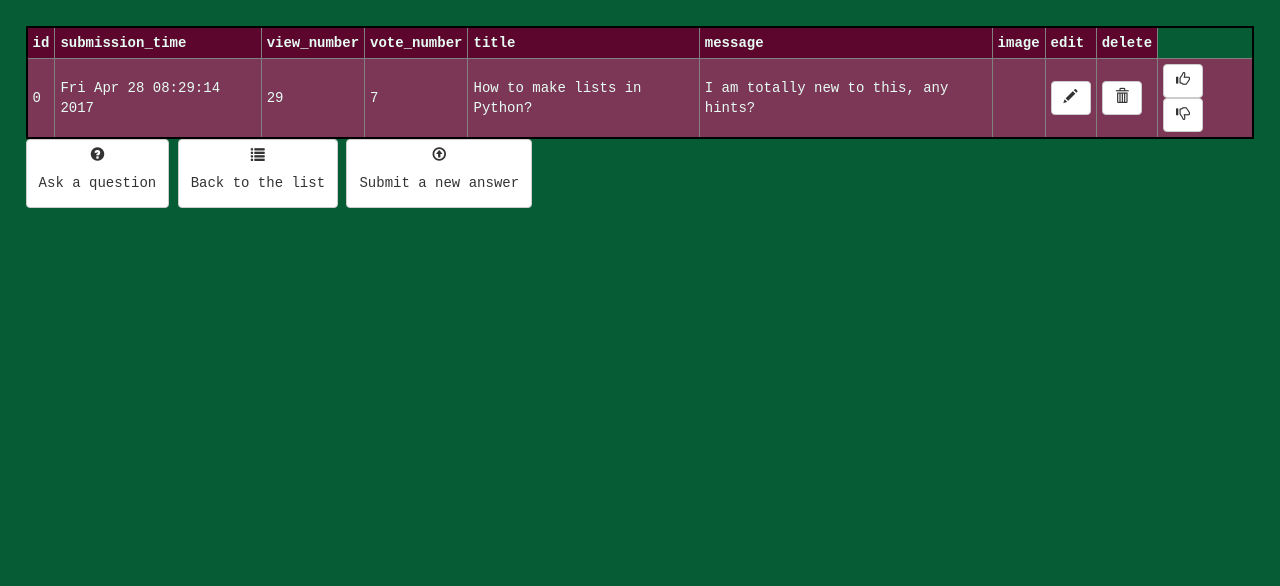
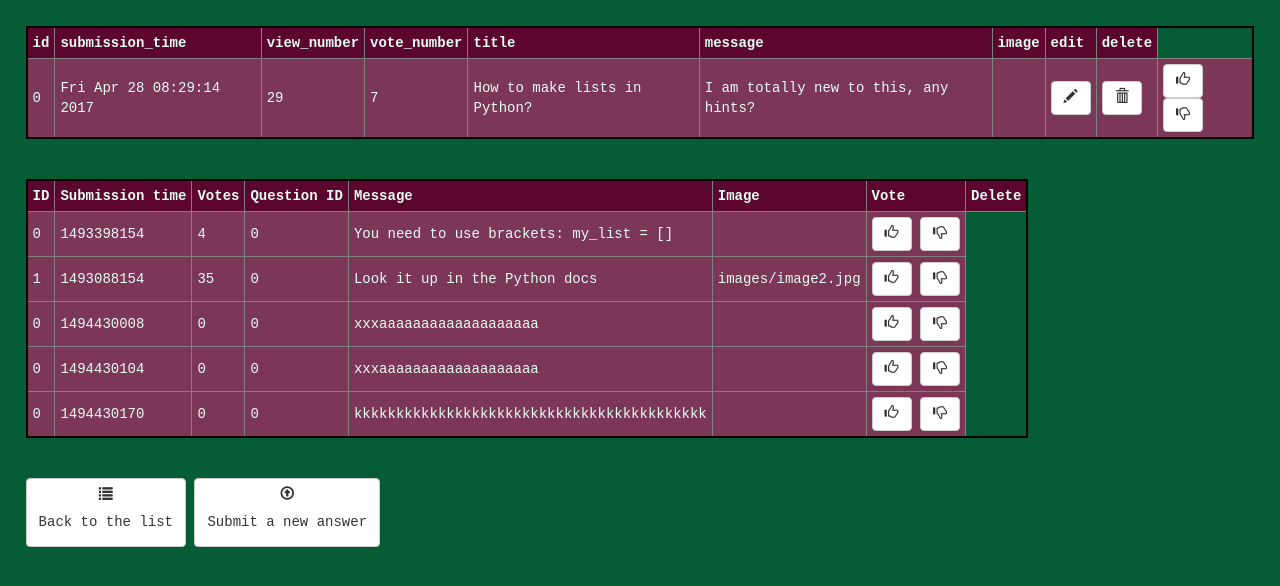
Before and after one commit to SzabolcsHornyak/AskMate_Deep_s_Mode, a Flask app: page /question/0 in a window 1280 px wide. Shown: the top 586 px of the page. Run offline with Flask 2, Linux system fonts and the light colour scheme; some libraries are stand-ins or nearby versions.

Commit message:
Added answers to display.html

```diff
--- a/templates/display.html
+++ b/templates/display.html
@@ -94,11 +94,37 @@ table {
           </td>
         </tr>
     </table>
-
-    <a href='/newquestion' class = "btn btn-default">
-      <i class="glyphicon glyphicon-question-sign"></i><h5>Ask a question</h5>
-
-    </a>
+    <br><br>
+    <table>
+      <tr>
+        <th>ID</th>
+        <th>Submission time</th>
+        <th>Votes</th>
+        <th>Question ID</th>
+        <th>Message</th>
+        <th>Image</th>
+        <th>Vote</th>
+        <th>Delete</th>
+      </tr>
+      {% for answer in answers %}
+        <tr>
+          {% for item in answer %}
+            <td>
+              {{ item }}
+            </td>
+          {% endfor %}
+          <td>
+            <a href='{{ line[0] }}/vote-up' class='btn btn-default del-button'>
+              <i class="glyphicon glyphicon-thumbs-up"></i>
+            </a>
+            <a href='{{ line[0] }}/vote-down' class='btn btn-default del-button'>
+              <i class="glyphicon glyphicon-thumbs-down"></i>
+            </a>
+          </td>
+        </tr>
+      {% endfor %}
+    </table>
+    <br><br>
 
     <a href='/list' class = "btn btn-default">
       <i class="glyphicon glyphicon-list"></i><h5>Back to the list</h5>
```
